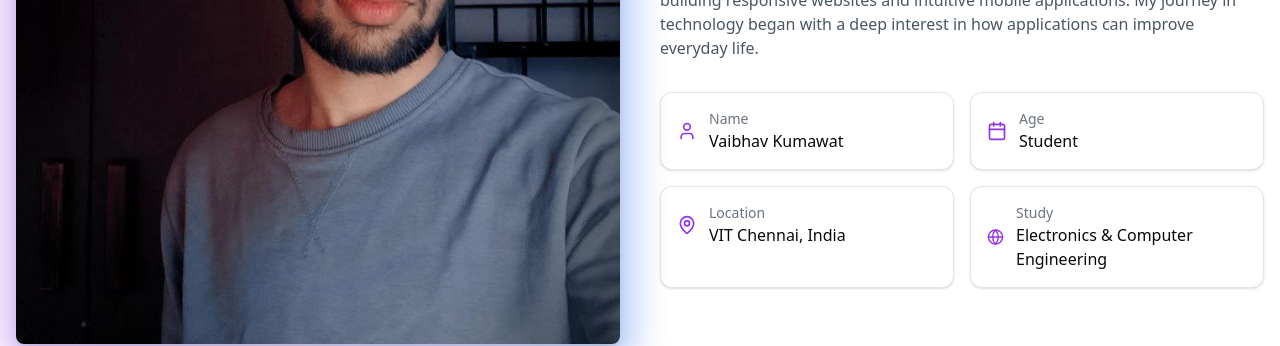
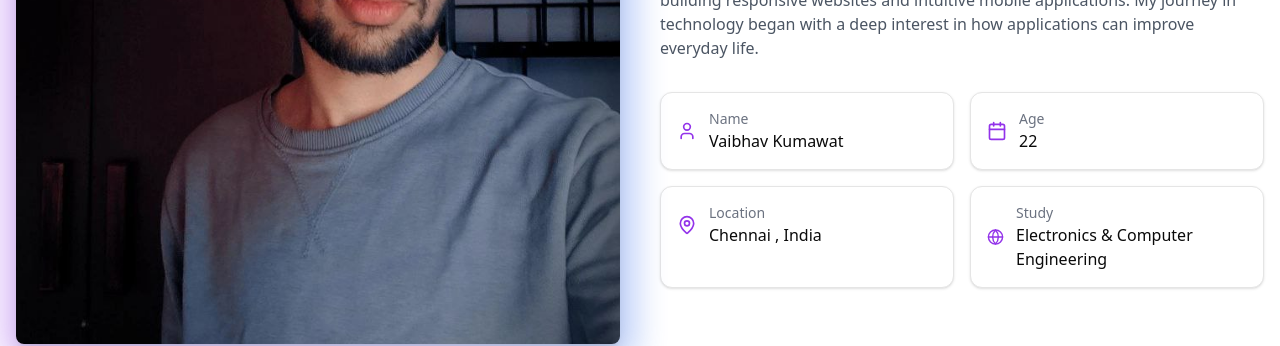
Before and after one commit to vaibhavk10/portfoliox, a React (Vite) app: page / in a window 1280 px wide. Shown: the part 1300-1646 px from the top of the page. Built offline with nearby package versions, Linux system fonts and the light colour scheme.

Commit message:
Initial commit

```diff
--- a/src/components/portfolio/About.tsx
+++ b/src/components/portfolio/About.tsx
@@ -72,7 +72,7 @@ const About = () => {
                   <Calendar className="text-purple-600" size={20} />
                   <div data-id="5jgun7fbm" data-path="src/components/portfolio/About.tsx">
                     <p className="text-sm text-gray-500" data-id="k61adoeht" data-path="src/components/portfolio/About.tsx">Age</p>
-                    <p className="font-medium" data-id="rp22b8l49" data-path="src/components/portfolio/About.tsx">Student</p>
+                    <p className="font-medium" data-id="rp22b8l49" data-path="src/components/portfolio/About.tsx">22</p>
                   </div>
                 </CardContent>
               </Card>
@@ -82,7 +82,7 @@ const About = () => {
                   <MapPin className="text-purple-600" size={20} />
                   <div data-id="8wobmr04z" data-path="src/components/portfolio/About.tsx">
                     <p className="text-sm text-gray-500" data-id="0lidn4cc5" data-path="src/components/portfolio/About.tsx">Location</p>
-                    <p className="font-medium" data-id="q7v1rrshb" data-path="src/components/portfolio/About.tsx">VIT Chennai, India</p>
+                    <p className="font-medium" data-id="q7v1rrshb" data-path="src/components/portfolio/About.tsx">Chennai , India</p>
                   </div>
                 </CardContent>
               </Card>
```
